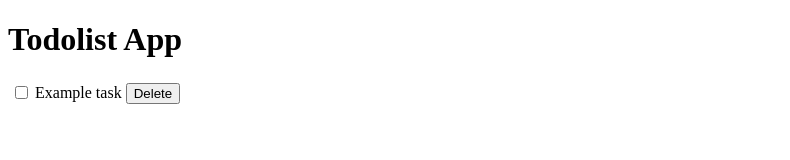
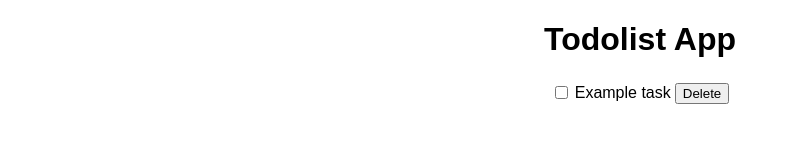
Before and after one commit to sunrayyourdev/todo-list, a plain HTML site: page index.html in a window 1280 px wide. Shown: the whole page, without its empty margins (0-790 px from the left). Drawn offline with Linux system fonts and the light colour scheme.

Commit message:
basic css

```diff
--- a/index.html
+++ b/index.html
@@ -3,6 +3,7 @@
 <head>
     <meta charset="UTF-8">
     <meta name="viewport" content="width=device-width, initial-scale=1.0">
+    <link rel="stylesheet" href="main.css">
     <title>Todolist</title>
 </head>
 <body>
--- a/main.css
+++ b/main.css
@@ -0,0 +1,10 @@
+body {
+    margin: 0;
+    padding: 0;
+    text-align: center;
+    font-family: sans-serif;
+}
+
+table {
+    margin: 0 auto;
+}
```
